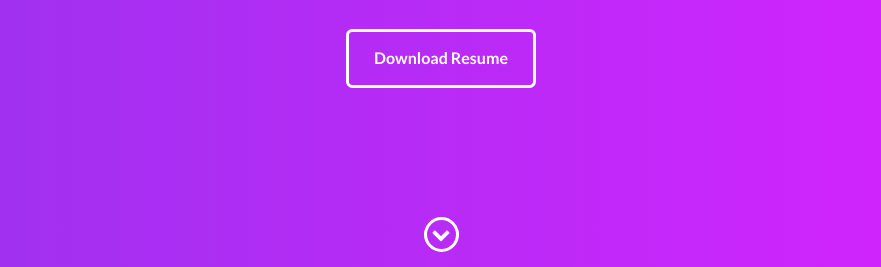
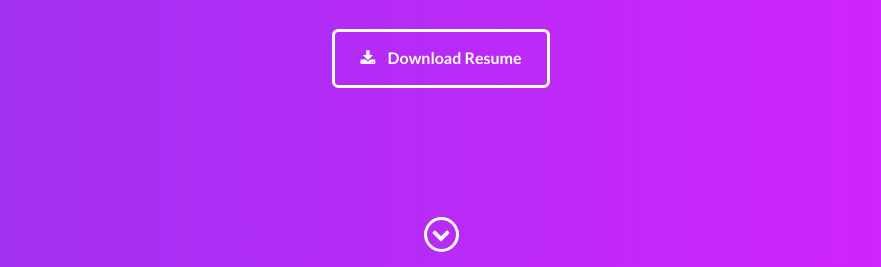
Before and after one commit to abhicris/sarthaksijaria.github.io, a website: page index.html in a window 1280 px wide. Shown: the part 533-800 px from the top of the page, without its empty margins (199-1080 px from the left). Drawn offline with nearby package versions, Linux system fonts and the light colour scheme.

Commit message:
Download Resume Button

```diff
--- a/index.html
+++ b/index.html
@@ -52,7 +52,7 @@
             <h2>Sarthak Sijaria</h2>
             <h3>Full-Stack Developer | UI/UX Designer</h3>
             <p>Hi! I am Sarthak, a pre final year undergraduate student at IIT Roorkee. I love writing beautiful apps and websites. I am currently looking for internship oppertunities as a full stack developer.</p>
-            <a href="#" class="btn-rounded-white">Download Resume</a>
+            <a href="Resume.pdf" class="btn-rounded-white" download><i class="fa fa-download"></i>&nbsp;&nbsp;&nbsp;&nbsp;Download Resume</a>
         </div>
         <!-- End #lead-content -->
 
```
Also changed, not shown: 2 other files.
